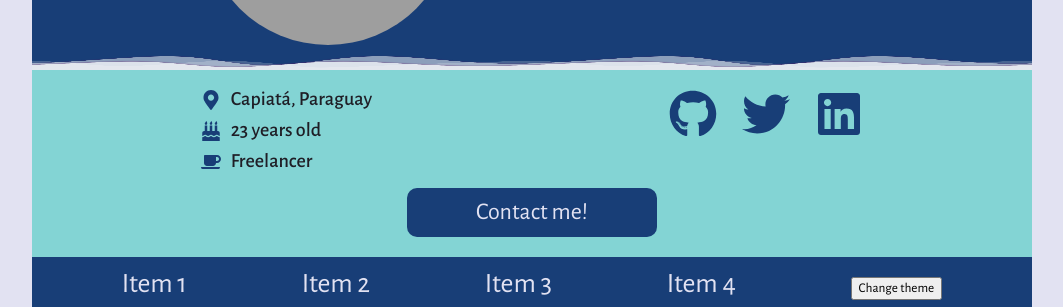
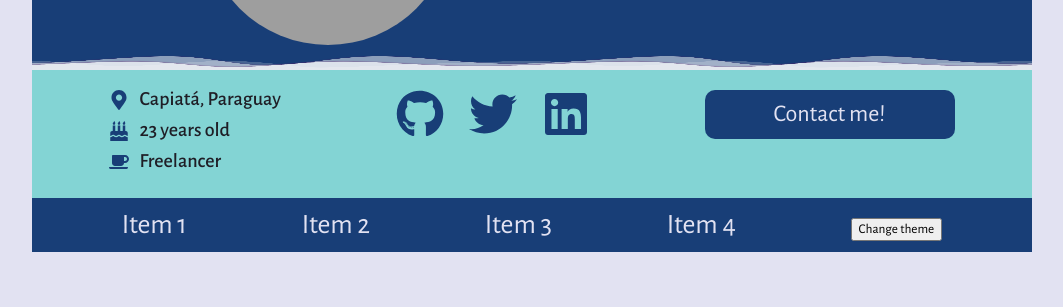
Before and after one commit to angelmgl/myportfolio, a Next.js app: page / in a window 1280 px wide. Shown: the part 230-537 px from the top of the page, without its empty margins (108-1171 px from the left). Built offline with nearby package versions, Linux system fonts and the light colour scheme; grey boxes are pictures that could not be loaded.

Commit message:
Redesign info section

```diff
--- a/components/Info/Info.module.css
+++ b/components/Info/Info.module.css
@@ -1,18 +1,10 @@
-.section {
-    padding: 20px;
-    background-color: #83D4D4;
-    display: flex;
-    justify-content: center;
-    align-items: center;
-    flex-direction: column;
-}
-
 .wrapper {
     display: flex;
     width: 100%;
-    margin-bottom: 10px;
+    padding: 20px;
     justify-content: space-around;
     align-items: flex-start;
+    background-color: #83D4D4;
     color: #183E77;
 }
 
@@ -55,7 +47,7 @@
         gap: 20px;
     }
 
-    .social {
+    .social, .btn {
         align-self: center;
     }
 }
--- a/components/Info/index.js
+++ b/components/Info/index.js
@@ -11,8 +11,7 @@ import styles from "./Info.module.css";
 
 const Info = () => {
     return (
-        <section className={styles.section}>
-            <div className={styles.wrapper}>
+        <section className={styles.wrapper}>
             <ul className={styles.info}>
                 <li>
                     <FaMapMarkerAlt />
@@ -32,8 +31,9 @@ const Info = () => {
                 <FaTwitter className={styles.socialIcon} />
                 <FaLinkedin className={styles.socialIcon} />
             </div>
+            <div className={styles.btn}>
+                <Button text="Contact me!" />
             </div>
-            <Button text="Contact me!" />
         </section>
     );
 };
```
Lines whose indentation alone changed are shown as unchanged.
